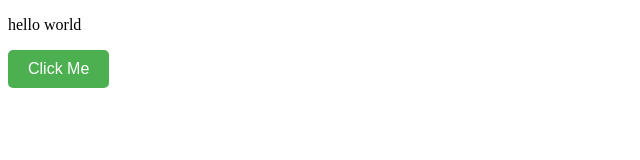
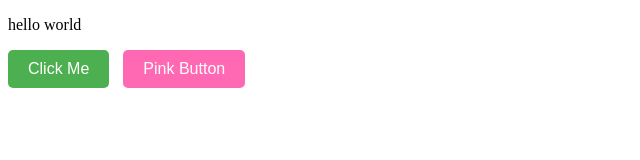
Before and after one commit to Virang007/branchTest, a plain HTML site: page index.html in a window 1280 px wide. Shown: the whole page, without its empty margins (0-640 px from the left). Drawn offline with Linux system fonts and the light colour scheme.

Commit message:
add pink button

```diff
--- a/index.html
+++ b/index.html
@@ -13,9 +13,17 @@
         style="padding: 10px 20px; font-size: 16px; cursor: pointer; background-color: #4CAF50; color: white; border: none; border-radius: 5px;">Click
         Me</button>
 
+    <button onclick="showPinkMessage()"
+        style="padding: 10px 20px; font-size: 16px; cursor: pointer; background-color: #FF69B4; color: white; border: none; border-radius: 5px; margin-left: 10px;">Pink
+        Button</button>
+
     <script>
         function showMessage() {
             alert('Hello Virang');
+        }
+
+        function showPinkMessage() {
+            alert('Pink Button Clicked!');
         }
     </script>
 </body>
```
